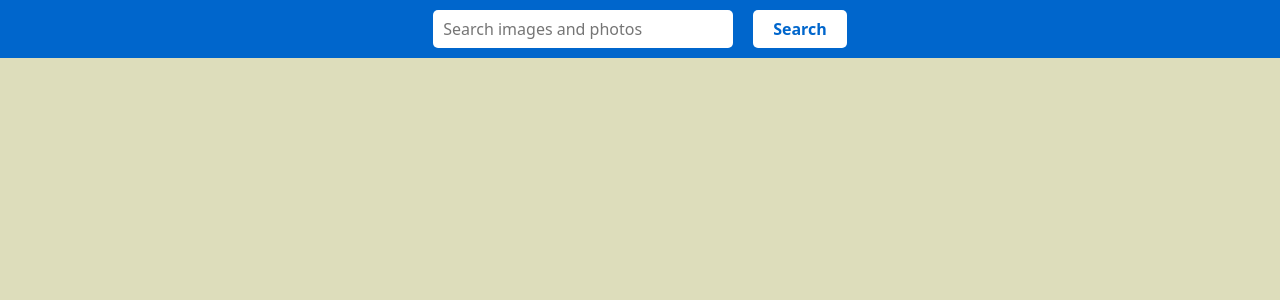
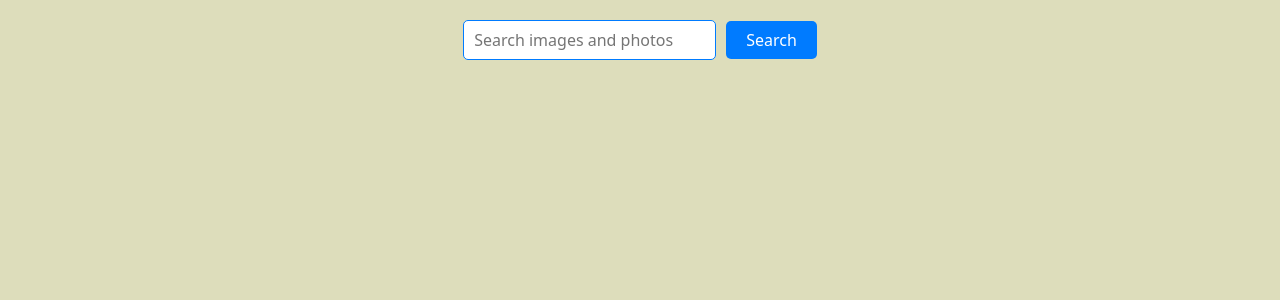
Before and after one commit to Alex-Sea-gull/goit-react-hw-04, a React (Vite) app: page / in a window 1280 px wide. Shown: the top 300 px of the page. Built offline with nearby package versions, Linux system fonts and the light colour scheme.

Commit message:
ErrorMessage, LoadMoreBtn

```diff
--- a/src/App.jsx
+++ b/src/App.jsx
@@ -3,11 +3,15 @@ import SearchBar from "./components/SearchBar/SearchBar";
 import ImageGallery from "./components/ImageGallery/ImageGallery";
 import { fetchArticles } from "./components/services/api";
 import Loader from "./components/Loader/Loader";
+import ErrorMessage from "./components/ErrorMessage/ErrorMessage";
+import LoadMoreBtn from "./components/LoadMoreBtn/LoadMoreBtn";
 
 function App() {
-  const [articles, setArticles] = useState([]);
-  const [searchValue, setSearchValue] = useState("");
-  const [isLoading, setIsLoading] = useState(false);
+  const [articles, setArticles] = useState([]); // зображення
+  const [searchValue, setSearchValue] = useState(""); // строка пошуку
+  const [isLoading, setIsLoading] = useState(false); // лоадер
+  const [isError, setIsError] = useState(false); // помилка
+  const [page, setPage] = useState(1); // номер сторінки
 
   useEffect(() => {
     if (!searchValue) return;
@@ -15,28 +19,40 @@ function App() {
     const getArticlesData = async () => {
       try {
         setIsLoading(true);
-        const fetchResult = await fetchArticles(searchValue);
-        setArticles(fetchResult.data.results);
+        setIsError(false);
+
+        if (page === 1) setArticles([]);
+
+        const fetchResult = await fetchArticles(searchValue, page);
+        setArticles((prev) => [...prev, ...fetchResult.data.results]);
         console.log(fetchResult);
       } catch (error) {
+        setIsError(true);
         console.log("Помилка завантаження даних", error);
       } finally {
         setIsLoading(false);
       }
     };
     getArticlesData();
-  }, [searchValue]);
+  }, [searchValue, page]);
 
   // Фукнція обробки поля пошуку(сабміта), приймає та оновляє
   const getSubmitValue = (value) => {
     setSearchValue(value);
+    setPage(1);
+  };
+
+  const handleChangePage = () => {
+    setPage((prev) => prev + 1);
   };
 
   return (
     <div>
       <SearchBar onSubmit={getSubmitValue} />
-      <ImageGallery articles={articles} />
       {isLoading && <Loader />}
+      {isError && <ErrorMessage />}
+      {articles.length > 0 && <ImageGallery articles={articles} />}
+      {articles.length > 0 && <LoadMoreBtn onLoadMore={handleChangePage} />}
     </div>
   );
 }
--- /dev/null
+++ b/src/components/ErrorMessage/ErrorMessage.jsx
@@ -0,0 +1,11 @@
+import s from "./ErrorMessage.module.css";
+
+const ErrorMessage = () => {
+  return (
+    <div className={s.error}>
+      <h2>Something went wrong! Try again....</h2>
+    </div>
+  );
+};
+
+export default ErrorMessage;
--- /dev/null
+++ b/src/components/ErrorMessage/ErrorMessage.module.css
@@ -0,0 +1,4 @@
+.error {
+    color: red;
+    padding: 20px;
+}
--- a/src/components/ImageGallery/ImageGallery.module.css
+++ b/src/components/ImageGallery/ImageGallery.module.css
@@ -2,8 +2,7 @@
     display: grid;
     grid-template-columns: repeat(4, 1fr);
     gap: 20px;
-    padding: 80px 20px;
-    list-style: none;
+    padding: 20px;
 }
 
 .galleryItem {
--- /dev/null
+++ b/src/components/LoadMoreBtn/LoadMoreBtn.jsx
@@ -0,0 +1,13 @@
+import s from "./LoadMoreBtn.module.css";
+
+const LoadMoreBtn = ({ onLoadMore }) => {
+  return (
+    <div className={s.wrapperLoadBtn}>
+      <button className={s.loadBtn} onClick={onLoadMore}>
+        Load more
+      </button>
+    </div>
+  );
+};
+
+export default LoadMoreBtn;
--- /dev/null
+++ b/src/components/LoadMoreBtn/LoadMoreBtn.module.css
@@ -0,0 +1,27 @@
+.wrapperLoadBtn {
+    padding-bottom: 20px;
+}
+
+.loadBtn {
+    padding: 10px 20px;
+    font-size: 16px;
+    background-color: #007bff;
+    color: white;
+    border: none;
+    border-radius: 5px;
+    cursor: pointer;
+    transition: background-color 0.3s ease;
+}
+
+.loadBtn:hover {
+    background-color: #0056b3;
+}
+
+.loadBtn:active {
+    background-color: #004085;
+}
+
+.loadBtn:disabled {
+    background-color: #cccccc;
+    cursor: not-allowed;
+}
--- a/src/components/Loader/Loader.jsx
+++ b/src/components/Loader/Loader.jsx
@@ -3,7 +3,7 @@ import s from "./Loader.module.css";
 
 const Loader = () => {
   return (
-    <div className={s.wrapperLoader}>
+    <div className={s.loader}>
       <Audio
         height="80"
         width="80"
--- a/src/components/Loader/Loader.module.css
+++ b/src/components/Loader/Loader.module.css
@@ -1,6 +1,7 @@
-.wrapperLoader {
-    display: flex;
-    justify-content: center;
-    align-items: center;
-    margin-top: 20px;
+.loader {
+    position: fixed;
+    top: 50%;
+    left: 50%;
+    transform: translate(-50%, -50%);
+    z-index: 999;
 }
--- a/src/components/SearchBAr/SearchBar.module.css
+++ b/src/components/SearchBAr/SearchBar.module.css
@@ -1,37 +1,56 @@
 .header {
-    background-color: #0066cc;
-    padding: 10px 0;
-    width: 100%;
-    position: fixed;
-    top: 0;
-    left: 0;
+    display: flex;
+    justify-content: center;
+    align-items: center;
+    margin-top: 20px;
+    position: sticky;
+    top: 20px;
     z-index: 999;
 }
 
-form {
+.form {
     display: flex;
-    flex-direction: row;
     align-items: center;
-    justify-content: center;
-    gap: 20px;
+    max-width: 600px;
+    width: 100%;
 }
 
-input {
-    font-family: Arial, sans-serif;
+.input {
+    width: 100%;
     padding: 10px;
+    font-size: 16px;
+    border-radius: 5px;
+    border: 1px solid #ccc;
+    margin-right: 10px;
+    outline: none;
+    transition: border-color 0.3s ease;
+}
+
+.input:focus {
+    border-color: #007bff;
+}
+
+.button {
+    padding: 10px 20px;
+    background-color: #007bff;
+    color: white;
     border: none;
     border-radius: 5px;
-    width: 300px;
-    outline: none;
+    font-size: 16px;
+    cursor: pointer;
+    transition: background-color 0.3s ease, transform 0.2s ease;
 }
 
-button {
-    padding: 10px 20px;
-    font-size: 20px;
-    font-weight: bold;
-    border: none;
-    background-color: white;
-    color: #0066cc;
-    cursor: pointer;
-    border-radius: 5px;
+.button:hover {
+    background-color: #0056b3;
 }
+
+.button:active {
+    background-color: #004085;
+    transform: scale(0.98);
+}
+
+.button:disabled {
+    background-color: #cccccc;
+    cursor: not-allowed;
+}
--- a/src/components/services/api.js
+++ b/src/components/services/api.js
@@ -1,8 +1,8 @@
 import axios from "axios";
 
-export const fetchArticles = async (query) => {
+export const fetchArticles = async (query, page) => {
     const data = await axios.get(
-        `https://api.unsplash.com/search/photos?client_id=${'gCkFzOYZuOscSLOV6GWLILZdioJ-60nmBJSEs0d3bTA'}&query=${query}`);
+        `https://api.unsplash.com/search/photos?client_id=${'gCkFzOYZuOscSLOV6GWLILZdioJ-60nmBJSEs0d3bTA'}&query=${query}&page=${page}`);
 
     return data;
 }
```
